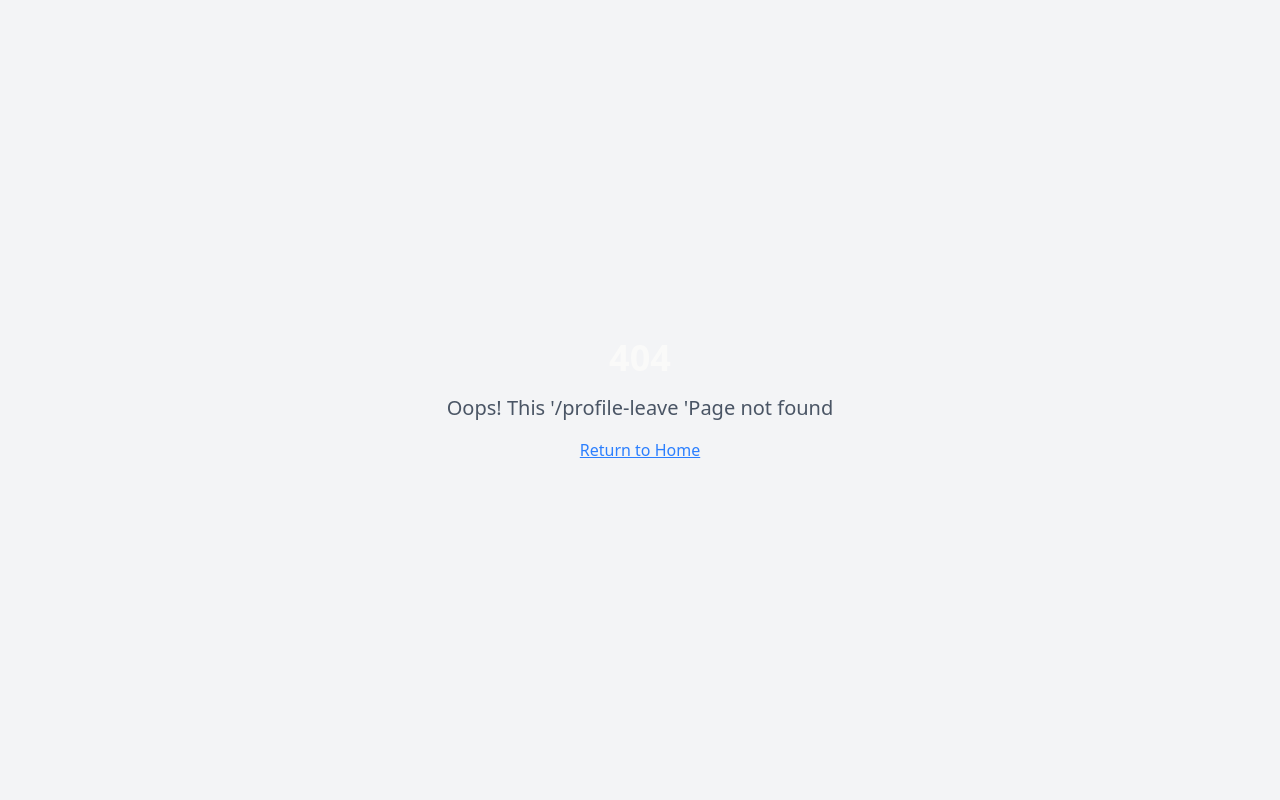
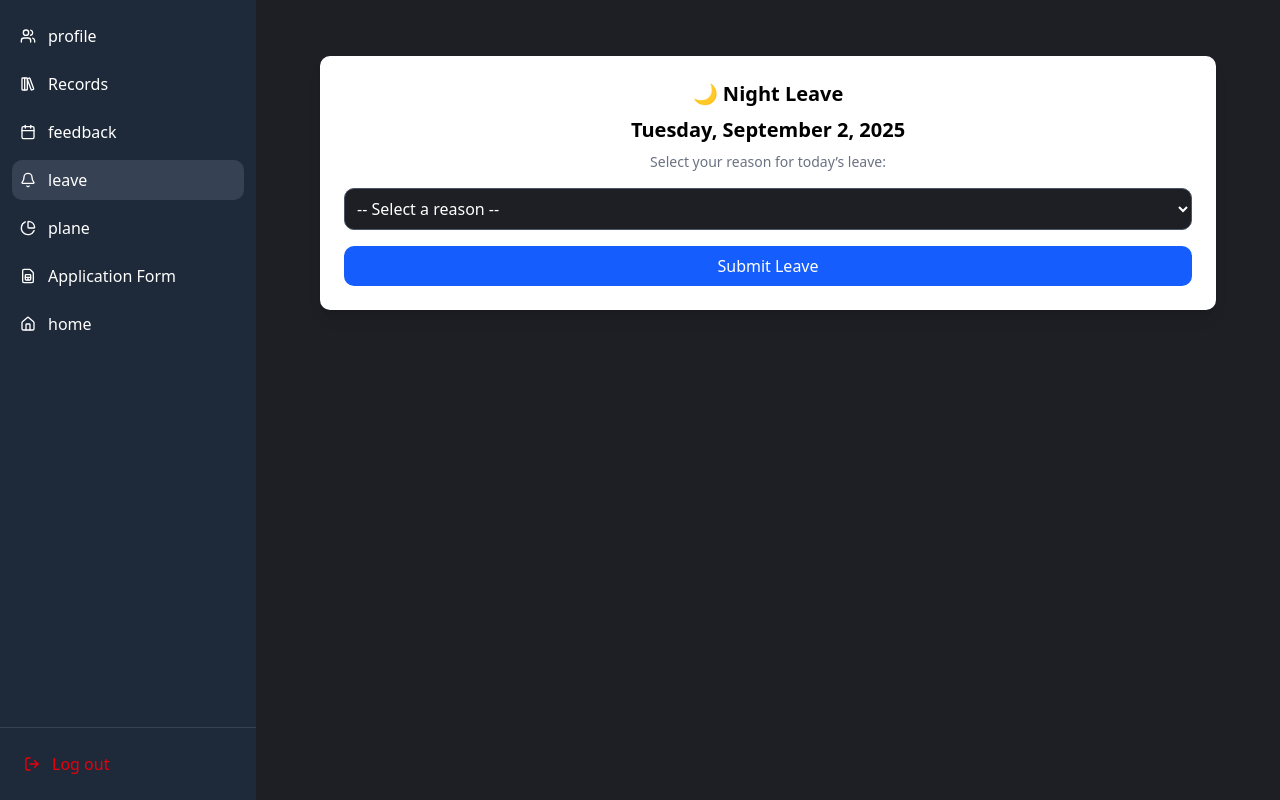
Before and after one commit to JaydipJadhav25/Smart-Mess-System, a React (Vite) app in the folder client/: page /profile-leave in a window 1280 px wide. Before the commit this address had no page. Built offline with nearby package versions, Linux system fonts and the light colour scheme.

Commit message:
work on user panel

```diff
--- a/client/src/App.tsx
+++ b/client/src/App.tsx
@@ -24,6 +24,8 @@ import { StudentPanel } from "./pages/StudentPanel"
 import Feedback from "./pages/student/Feedback"
 import StudentPlane from "./pages/student/StudentPlane"
 import StudentForm from "./pages/student/StudentForm"
+import LeavePopup from "./pages/student/LeavePopup"
+import Records from "./pages/student/Records"
 
 
  const AppRouter = ()=>{
@@ -43,9 +45,11 @@ import StudentForm from "./pages/student/StudentForm"
 
           {/* Stunndents routes */}
           <Route path="/profile" element={<StudentPanel/>}/>
-          <Route path="/profile/feedback" element={<Feedback/>}/>
-          <Route path="/profile/plane" element={<StudentPlane/>}/>
-          <Route path="/profile/form" element={<StudentForm/>}/>
+          <Route path="/profile-feedback" element={<Feedback/>}/>
+          <Route path="/profile-records" element={<Records/>}/>
+          <Route path="/profile-plane" element={<StudentPlane/>}/>
+          <Route path="/profile-form" element={<StudentForm/>}/>
+          <Route path="/profile-leave" element={<LeavePopup/>}/>
 
 
 
--- a/client/src/components/context/AuthContext.tsx
+++ b/client/src/components/context/AuthContext.tsx
@@ -1,9 +1,9 @@
-import { createContext, useState } from "react";
+import { createContext, useState, useMemo } from "react";
 import type { ReactNode } from "react";
 
-// Interfaces remain the same - they are perfect
 interface AuthState {
   isAuthenticated: boolean;
+  isFormSubmitted: boolean;
   role: string | null;
   username: string | null;
   student_id: number | null;
@@ -12,18 +12,28 @@ interface AuthState {
 interface AuthContextProps extends AuthState {
   login: (username: string, role: string, student_id: number) => void;
   logout: () => void;
+  applicationSubmit: () => void;
 }
 
- const AuthContext = createContext<AuthContextProps | undefined>(undefined);
+const AuthContext = createContext<AuthContextProps | undefined>(undefined);
 
-// 1. Create a function to compute the initial state
 const getInitialAuthState = (): AuthState => {
+  if (typeof window === "undefined") {
+    return {
+      isAuthenticated: false,
+      isFormSubmitted: false,
+      role: null,
+      username: null,
+      student_id: null,
+    };
+  }
+
   try {
     const storedAuth = localStorage.getItem("auth");
     if (!storedAuth) {
-      // No stored auth, return default state
       return {
         isAuthenticated: false,
+        isFormSubmitted: false,
         role: null,
         username: null,
         student_id: null,
@@ -31,20 +41,19 @@ const getInitialAuthState = (): AuthState => {
     }
 
     const parsedAuth = JSON.parse(storedAuth);
-    // Return the parsed state
     return {
       isAuthenticated: parsedAuth?.isAuthenticated || false,
+      isFormSubmitted: parsedAuth?.isFormSubmitted || false,
       role: parsedAuth?.role || null,
       username: parsedAuth?.username || null,
       student_id: parsedAuth?.student_id || null,
     };
   } catch (error) {
     console.error("Failed to parse auth from localStorage:", error);
-    // If parsing fails, clear the invalid item and return default state
     localStorage.removeItem("auth");
-
     return {
       isAuthenticated: false,
+      isFormSubmitted: false,
       role: null,
       username: null,
       student_id: null,
@@ -53,15 +62,12 @@ const getInitialAuthState = (): AuthState => {
 };
 
 export const AuthProvider = ({ children }: { children: ReactNode }) => {
-  // 2. Pass the initializer function to useState.
-  // This function will only run ONCE on the initial render.
   const [auth, setAuth] = useState<AuthState>(getInitialAuthState);
-
-  // t is no 3. The useEffeclonger needed! We've removed it.
 
   const login = (username: string, role: string, student_id: number) => {
     const authData = {
       isAuthenticated: true,
+      isFormSubmitted: false,
       username,
       role,
       student_id,
@@ -73,6 +79,7 @@ export const AuthProvider = ({ children }: { children: ReactNode }) => {
   const logout = () => {
     setAuth({
       isAuthenticated: false,
+      isFormSubmitted: false,
       role: null,
       username: null,
       student_id: null,
@@ -81,11 +88,20 @@ export const AuthProvider = ({ children }: { children: ReactNode }) => {
     localStorage.removeItem("token");
   };
 
-  return (
-    <AuthContext.Provider value={{ ...auth, login, logout }}>
-      {children}
-    </AuthContext.Provider>
+  const applicationSubmit = () => {
+    setAuth(prev => {
+      const updated = { ...prev, isFormSubmitted: true };
+      localStorage.setItem("auth", JSON.stringify(updated));
+      return updated;
+    });
+  };
+
+  const value = useMemo(
+    () => ({ ...auth, login, logout, applicationSubmit }),
+    [auth]
   );
+
+  return <AuthContext.Provider value={value}>{children}</AuthContext.Provider>;
 };
 
 export default AuthContext;
--- /dev/null
+++ b/client/src/components/students/FormStatus.tsx
@@ -0,0 +1,35 @@
+
+
+
+function FormStatus({status = "Pendding"}) {
+ return (
+    <div className="relative flex flex-col w-84 h-32 bg-[#29292c] rounded-xl overflow-hidden font-sans text-base isolate group">
+      {/* Inner background */}
+      <div className="absolute inset-[2px] rounded-[0.9375rem] bg-[#18181b] z-20"></div>
+
+      {/* Left gradient bar */}
+      <div className="absolute w-1 inset-y-2.5 left-2 rounded-sm bg-gradient-to-b from-[#2eadff] via-[#3d83ff] to-[#7e61ff] transition-transform duration-300 ease-in-out z-40 group-hover:translate-x-[0.15rem]" />
+
+      {/* Glow effects */}
+      <div className="absolute w-80 h-80 bg-[radial-gradient(circle_closest-side_at_center,white,transparent)] opacity-0 transition-opacity duration-300 ease-in-out z-30 group-hover:opacity-10 translate-x-[-50%] translate-y-[-50%]" />
+      <div className="absolute w-80 h-80 bg-[radial-gradient(circle_closest-side_at_center,white,transparent)] opacity-0 transition-opacity duration-300 ease-in-out z-10 group-hover:opacity-10 translate-x-[-50%] translate-y-[-50%]" />
+
+      {/* Content */}
+      <div className="relative z-50 text-[#32a6ff] font-medium text-lg px-5 pt-2 pb-1 transition-transform duration-300 group-hover:translate-x-[0.15rem]">
+     Application submitted successfully !
+      </div>
+      {/* <div className="relative z-50 text-[#99999d] px-5 transition-transform duration-300 group-hover:translate-x-[0.25rem]">
+        Your details have been sent for verification.
+      </div> */}
+
+       <div className="relative z-50 text-[#b5b5b0] px-5 transition-transform duration-300 group-hover:translate-x-[0.25rem]">
+        Contact your mess manager to verify details & <span className="font-semibold text-orange-700">Aadhaar copy.</span>
+      </div>
+        <div className="relative z-50 text-[#99999d]  px-5 transition-transform duration-300 group-hover:translate-x-[0.25rem]">
+        Status :  <span className="font-semibold text-orange-700">{status}</span>
+      </div>
+    </div>
+  );
+}
+
+export default FormStatus
--- a/client/src/components/students/StudentLayout.tsx
+++ b/client/src/components/students/StudentLayout.tsx
@@ -1,7 +1,7 @@
 
 import React, { useEffect, useState } from "react";
 import {   NavLink, useLocation } from "react-router-dom";
-import { LogOut, Users, Calendar, Bell, PieChart, Menu, X, Home } from "lucide-react";
+import { LogOut, Users, Calendar, Bell, PieChart, Menu, X, Home , LibraryBig , CardSim } from "lucide-react";
 // import { Button } from "@/components/ui/button";
 // import {
 //   SidebarProvider,
@@ -29,7 +29,7 @@ import { LogOut, Users, Calendar, Bell, PieChart, Menu, X, Home } from "lucide-r
 
 interface StudentLayoutProps {
   children: React.ReactNode;
-  currentPage: "profile" | "feedback" | "form" | "plane";
+  currentPage: "profile" | "feedback" | "form" | "plane" | "leave" | "records";
 }
 
 const StudentLayout: React.FC<StudentLayoutProps> = ({ children }) => {
@@ -87,10 +87,12 @@ const StudentLayout: React.FC<StudentLayoutProps> = ({ children }) => {
   }, [open]);
 
    const menuItems = [
-    { to: "/profile", icon: <PieChart className="h-4 w-4" />, label: "profile" },
-    { to: "/profile/feedback", icon: <Calendar className="h-4 w-4" />, label: "feedback" },
-    { to: "/profile/form", icon: <Users className="h-4 w-4" />, label: "Application Form" },
-    { to: "/profile/plane", icon: <Bell className="h-4 w-4" />, label: "plane" },
+    { to: "/profile", icon: <Users className="h-4 w-4" />, label: "profile" },
+    { to: "/profile-records", icon: <LibraryBig className="h-4 w-4" />, label: "Records" },
+    { to: "/profile-feedback", icon: <Calendar className="h-4 w-4" />, label: "feedback" },
+    { to: "/profile-leave", icon: <Bell className="h-4 w-4" />, label: "leave" },
+    { to: "/profile-plane", icon: <PieChart className="h-4 w-4" />, label: "plane" },
+    { to: "/profile-form", icon: <CardSim className="h-4 w-4" />, label: "Application Form" },
     // { to: "/profile/financials", icon: <PieChart className="h-4 w-4" />, label: "Financials" },
     { to: "/", icon: <Home className="h-4 w-4" />, label: "home" },
   ];
--- a/client/src/pages/Application-form/PersonalInfo.tsx
+++ b/client/src/pages/Application-form/PersonalInfo.tsx
@@ -7,6 +7,11 @@ import { useForm } from "react-hook-form";
 
 export default function PersonalInfo({ next , data }:{next : any , data : any}) {
       const [showToast, setShowToast] = useState(false);
+
+        const {username} = useAuth();
+
+
+
 
   const {
     register,
@@ -18,16 +23,15 @@ export default function PersonalInfo({ next , data }:{next : any , data : any})
       name: data.name || "",
       dob: data.dob || "",
       gender: data.gender || "",
-      email: data.email || "",
+      email: username || "",
       mobile: data.mobile || "",
     },
   });
 
 //   const onSubmit = (formData) => next(formData);
 
+console.log("errors "  , errors);
 
-const {username} = useAuth();
-console.log("errors "  , errors);
 
 
 
--- a/client/src/pages/Application-form/ReviewSubmit.tsx
+++ b/client/src/pages/Application-form/ReviewSubmit.tsx
@@ -1,11 +1,51 @@
+
+import useAuth from "@/components/context/useAuth";
+import { axiosInstance } from "@/config/axiosInstances";
+import { useState } from "react";
+import { toast } from "sonner";
+import { useNavigate } from "react-router-dom";
 
 
-export default function ReviewSubmit({ data , back }:any) {
-  const handleSubmit = () => {
+export default function ReviewSubmit ({ data , back }:any) {
+
+
+  const [isLoading, setIsLoading] = useState<boolean>(false);
+  const navigate = useNavigate();
+  const{ applicationSubmit } = useAuth();
+
+
+  const handleSubmit = async() => {
     // API call to submit the form
     console.log("Submitting form data:", data);
-    alert("Application submitted successfully!");
-    // Navigate to success page or dashboard
+    // alert("Application submitted successfully!");
+    setIsLoading(true);
+     try {
+      const response = await axiosInstance.post("/user/appplication/create" , data);
+
+      console.log("responce from server : " , response.data);
+
+      //save in locastorage
+      applicationSubmit()//update field
+      //message
+      toast.success("Application submitted successfully!");
+
+      // Navigate to success page or dashboard
+      navigate("/profile");
+
+     } catch (error : any) {
+
+        const Error = error?.response?.data.message;
+        console.log("eror : " , Error);
+        alert("Application submitted Error!");
+      toast.error("Application submitted Error!");
+
+     }finally{
+      setIsLoading(false);
+     }
+
+
+
+
   };
 
   return (
@@ -89,16 +129,20 @@ export default function ReviewSubmit({ data , back }:any) {
       {/* Action Buttons */}
       <div className="flex justify-between pt-8">
         <button
+          disabled={isLoading}
           onClick={back}
           className="px-8 py-3 bg-gray-500 text-white rounded-md hover:bg-gray-600 font-medium"
         >
           Back
         </button>
         <button
+          disabled={isLoading}
           onClick={handleSubmit}
           className="px-8 py-3 bg-green-500 text-white rounded-md hover:bg-green-600 font-medium"
         >
-          Submit Application
+          {
+            !isLoading ? "Sumite Application" : "Loading........"
+          }
         </button>
       </div>
     </div>
--- a/client/src/pages/StudentPanel.tsx
+++ b/client/src/pages/StudentPanel.tsx
@@ -22,7 +22,7 @@ export const StudentPanel = () => {
 
 
   //aacess student data
-  const{student_id , username , isAuthenticated} = useAuth();
+  const{student_id , username , isAuthenticated , isFormSubmitted} = useAuth();
 
 
   return (
@@ -42,10 +42,19 @@ export const StudentPanel = () => {
           <p className="text-xl font-bold truncate">{username}</p>
           {/* <p className="text-sm text-muted-foreground mt-2">+3 this month</p> */}
         </div>
+
         <div className={`bg-card p-6 rounded-lg border shadow-sm flex justify-center items-center ${isAuthenticated ?'bg-green-400' : 'bg-red-800'}`}>
           {/* <h3 className="text-lg font-medium mb-1">Verifed</h3> */}
           <p className={`text-3xl font-bold`}>{
             isAuthenticated ? "verifed" : "UnVerifed"
+            }</p>
+          {/* <p className="text-sm text-muted-foreground mt-2">+3 this month</p> */}
+        </div>
+
+         <div className={`bg-card p-6 rounded-lg border shadow-sm flex justify-center items-center ${isFormSubmitted ?'bg-green-400' : 'bg-red-800'}`}>
+          {/* <h3 className="text-lg font-medium mb-1">Verifed</h3> */}
+          <p className={`text-3xl font-bold`}>{
+            isFormSubmitted ? "Form filled" : "Form unFiiled"
             }</p>
           {/* <p className="text-sm text-muted-foreground mt-2">+3 this month</p> */}
         </div>
--- /dev/null
+++ b/client/src/pages/student/LeavePopup.tsx
@@ -0,0 +1,141 @@
+import StudentLayout from "@/components/students/StudentLayout";
+import  { useState, useEffect } from "react";
+
+// interface LeavePopupProps {
+//   onSubmit: (reason: string) => void;
+// }
+
+const LeavePopup  = () => {
+
+//   const [showPopup, setShowPopup] = useState(false);
+  const [selectedReason, setSelectedReason] = useState("");
+  const [customReason, setCustomReason] = useState("");
+
+  const reasons = [
+    "Going home for personal work",
+    "Medical reason",
+    "Family function",
+    "Urgent personal matter",
+    "Other",
+  ];
+
+  useEffect(() => {
+    const now = new Date();
+    const hours = now.getHours();
+
+    const isMorningLeave = hours >= 7 && hours <= 10;
+    const isNightLeave = hours >= 17 && hours <= 19;
+
+    if (isMorningLeave || isNightLeave) {
+    //   setShowPopup(true);
+    }
+  }, []);
+
+//   if (!showPopup) return null;
+
+  const now = new Date();
+  // const day = now.toLocaleDateString("en-US", { weekday: "long" });
+  // const time = now.toLocaleTimeString([], { hour: "2-digit", minute: "2-digit" });
+
+  const hours = now.getHours();
+  console.log("houser : " , hours)
+  const leaveType =
+    hours >= 7 && hours <= 10
+      ? "🌅 Morning Leave"
+      :  hours <= 19
+      ? "🌙 Night Leave"
+      : null;
+
+
+  const handleSubmit = () => {
+    const finalReason =
+      selectedReason === "Other" ? customReason.trim() : selectedReason;
+
+    if (!finalReason) {
+      alert("Please select or enter a reason!");
+      return;
+    }
+
+    // onSubmit(finalReason);
+
+    console.log("rsone : " , finalReason);
+    // setShowPopup(false);
+  };
+
+  console.log("lveav type:" , !leaveType)
+
+  return (
+         <StudentLayout currentPage="leave">
+
+            <div className="font-sans max-w-4xl my-10 mx-auto p-6 shadow-lg rounded-lg bg-white">
+      {/* <div className="bg-white dark:bg-[#1e1e1e] text-gray-800 dark:text-gray-100 rounded-2xl p-6 w-96 shadow-lg relative"> */}
+        <h2 className="dark:text-black text-xl font-semibold text-center mb-2">
+          {leaveType}
+        </h2>
+        <h2 className="dark:text-black text-xl font-semibold text-center mb-2">
+         {new Date().toLocaleDateString("en-US", {
+            weekday: "long",
+            year: "numeric",
+            month: "long",
+            day: "numeric",
+          })}
+        </h2>
+         {/* Date */}
+        {/* <p className="text-sm text-black md:text-base font-medium tracking-wide">
+          {new Date().toLocaleDateString("en-US", {
+            weekday: "long",
+            year: "numeric",
+            month: "long",
+            day: "numeric",
+          })}
+        </p> */}
+        <p className="text-sm text-center text-gray-500 mb-4">
+          Select your reason for today’s leave:
+        </p>
+
+        {/* Reason dropdown */}
+        <select
+          value={selectedReason}
+          onChange={(e) => setSelectedReason(e.target.value)}
+          className="bg-background w-full border dark:text-white border-gray-300 dark:border-gray-600 rounded-lg p-2 mb-4 focus:ring-2 focus:ring-blue-500"
+        >
+          <option value="">-- Select a reason --</option>
+          {reasons.map((reason) => (
+            <option key={reason} value={reason}>
+              {reason}
+            </option>
+          ))}
+        </select>
+
+        {/* Custom reason input */}
+        {selectedReason === "Other" && (
+          <textarea
+            value={customReason}
+            onChange={(e) => setCustomReason(e.target.value)}
+            placeholder="Enter your reason..."
+            className="w-full border border-gray-300 dark:text-black dark:border-gray-600 rounded-lg p-2 text-sm bg-transparent mb-4 focus:ring-2 focus:ring-blue-500"
+          />
+        )}
+
+        <button
+         disabled={!leaveType}
+          onClick={handleSubmit}
+          hidden={!leaveType}
+          className="w-full bg-blue-600 hover:bg-blue-700 text-white font-medium py-2 rounded-lg transition cursor-pointer"
+        >
+          Submit Leave
+        </button>
+
+        {/* <button
+          onClick={() => console.log("done")}
+          className="absolute top-2 right-3 text-gray-400 hover:text-gray-600 text-xl"
+        >
+          ×
+        </button> */}
+      </div>
+
+         </StudentLayout>
+  );
+};
+
+export default LeavePopup;
--- /dev/null
+++ b/client/src/pages/student/Records.tsx
@@ -0,0 +1,12 @@
+import StudentLayout from "@/components/students/StudentLayout"
+
+
+function Records() {
+  return (
+    <StudentLayout currentPage="records">
+          <h1>Comming Soon...!</h1>
+    </StudentLayout>
+  )
+}
+
+export default Records;
--- a/client/src/pages/student/StudentForm.tsx
+++ b/client/src/pages/student/StudentForm.tsx
@@ -1,11 +1,27 @@
 // import React from 'react'
+import useAuth from '@/components/context/useAuth'
 import StudentLayout from '../../components/students/StudentLayout'
 import MessAdmissionWizard from '../MessAdmissionWizard'
+import FormStatus from '@/components/students/FormStatus';
 
 function StudentForm() {
+
+
+  const{isFormSubmitted} = useAuth();
+
+
+
   return (
     <StudentLayout currentPage='form'>
-           <MessAdmissionWizard/>
+           {
+            isFormSubmitted ? <>
+            {/* <h1>Form successfully sumbited!</h1> */}
+            <FormStatus />
+            </> :
+            <>
+            <MessAdmissionWizard/>
+            </>
+           }
     </StudentLayout>
   )
 }
--- a/client/src/pages/student/StudentPlane.tsx
+++ b/client/src/pages/student/StudentPlane.tsx
@@ -1,10 +1,11 @@
 // import React from 'react'
 import StudentLayout from '../../components/students/StudentLayout'
+
 
 function StudentPlane() {
   return (
     <StudentLayout currentPage='plane'>
-      <h1>student plane</h1>
+     <h1>comming soon...!</h1>
     </StudentLayout>
   )
 }
```
Also changed, not shown: 1 other file (tests, documents, lock files or other folders).
